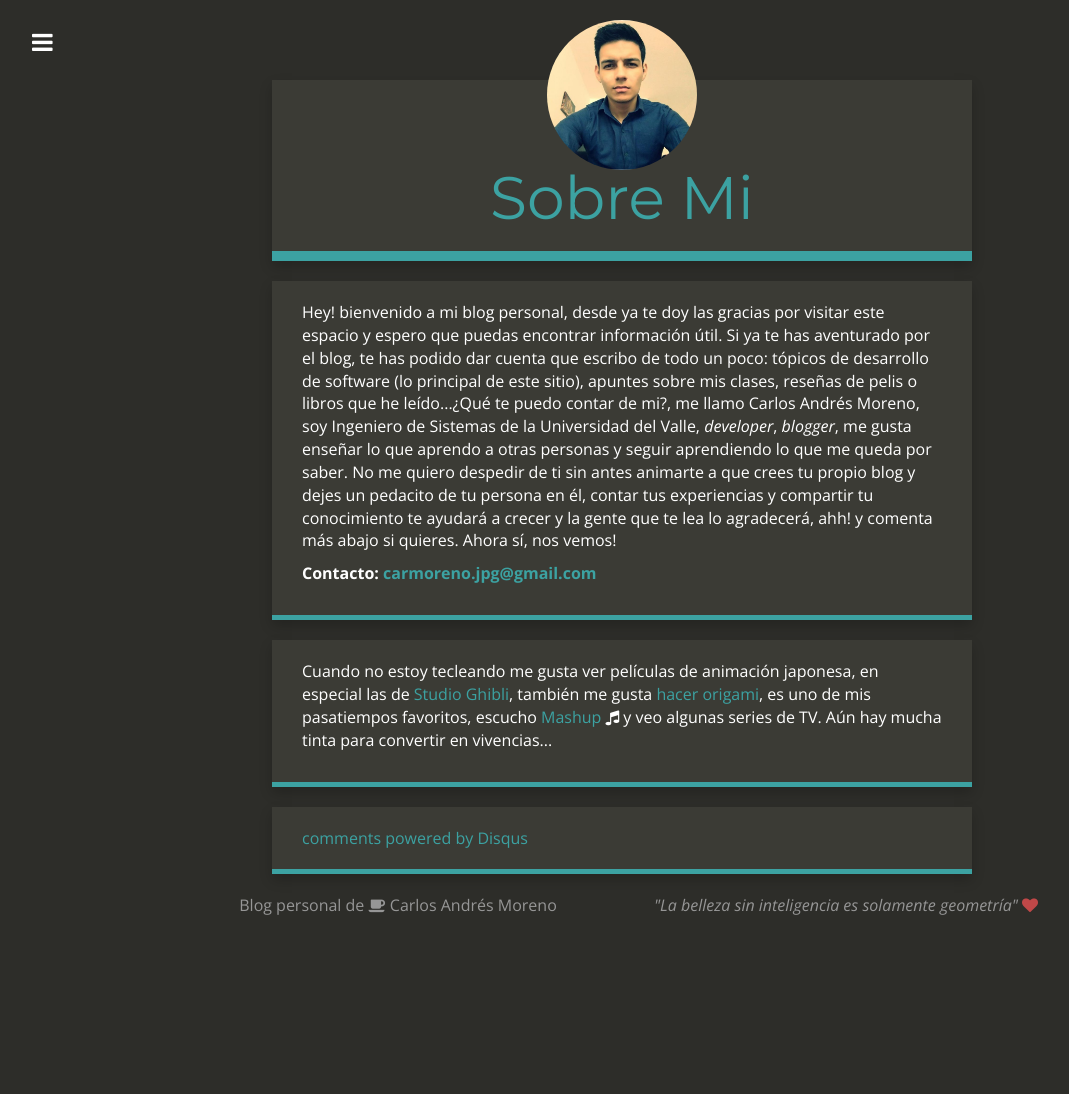
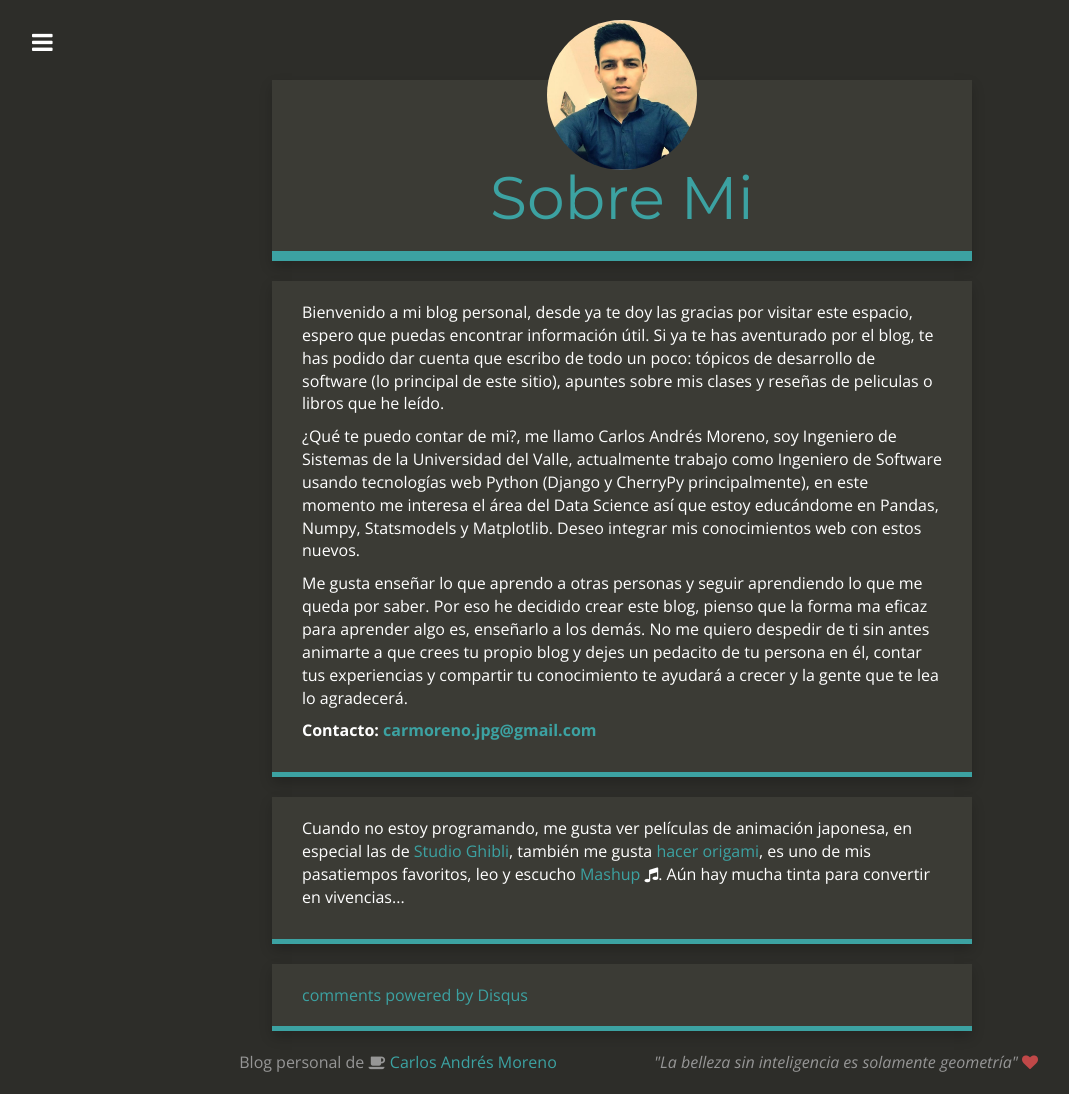
Before and after one commit to CarMoreno/carmoreno.github.io, a Jekyll site: the page about/index.html, which Jekyll copies as it is, in a window 1280 px wide. Shown: the whole page, without its empty margins (18-1087 px from the left). Built offline with Jekyll 4.4.1, drawn with Linux system fonts in a browser that asks for light colours; nearby versions of some CDN libraries; comment, search, counter and statistics services are not loaded; before the commit the page ends 937 px from its top, so only the background shows below that.

Commit message:
Cambios en about y en el footer de galaria y about

```diff
--- a/about/index.html
+++ b/about/index.html
@@ -82,12 +82,17 @@
           <h1 class="header author-header" itemprop="headline">Sobre Mi</h1>
         </div>
         <div class="col-md-12 main content-panel">
-        <p>Hey! bienvenido a mi blog personal, desde ya te doy las gracias por visitar este espacio y espero que puedas encontrar información útil. Si ya te has aventurado por el blog, te has podido dar cuenta que escribo de todo un poco: tópicos de desarrollo de software (lo principal de este sitio), apuntes sobre mis clases, reseñas de pelis o libros que he leído...¿Qué te puedo contar de mi?, me llamo Carlos Andrés Moreno, soy Ingeniero de Sistemas de la Universidad del Valle, <i>developer</i>, <i>blogger</i>, me gusta enseñar lo que aprendo a otras personas y seguir aprendiendo lo que me queda por saber. No me quiero despedir de ti sin antes animarte a que crees tu propio blog y dejes un pedacito de tu persona en él, contar tus experiencias y compartir tu conocimiento te ayudará a crecer y la gente que te lea lo agradecerá, ahh! y comenta más abajo si quieres. Ahora sí, nos vemos!
+        <p>Bienvenido a mi blog personal, desde ya te doy las gracias por visitar este espacio, espero que puedas encontrar información útil. Si ya te has aventurado por el blog, te has podido dar cuenta que escribo de todo un poco: tópicos de desarrollo de software (lo principal de este sitio), apuntes sobre mis clases y reseñas de peliculas o libros que he leído.
+
+        <p>¿Qué te puedo contar de mi?, me llamo Carlos Andrés Moreno, soy Ingeniero de Sistemas de la Universidad del Valle, actualmente trabajo como Ingeniero de Software usando tecnologías web Python (Django y CherryPy principalmente), en este momento me interesa el área del Data Science así que estoy educándome en Pandas, Numpy, Statsmodels y Matplotlib. Deseo integrar mis conocimientos web con estos nuevos.</p>
+
+        <p>Me gusta enseñar lo que aprendo a otras personas y seguir aprendiendo lo que me queda por saber. Por eso he decidido crear este blog, pienso que la forma ma eficaz para aprender algo es, enseñarlo a los demás. No me quiero despedir de ti sin antes animarte a que crees tu propio blog y dejes un pedacito de tu persona en él, contar tus experiencias y compartir tu conocimiento te ayudará a crecer y la gente que te lea lo agradecerá.</p>
+
         <p><strong>Contacto: <a href="mailto:carmoreno.jpg@gmail.com">carmoreno.jpg@gmail.com</a> </strong></p>
         </div>
 
         <div class="col-md-12 content-panel article">
-        <p>Cuando no estoy tecleando me gusta ver películas de animación japonesa, en especial las de <a href="https://es.wikipedia.org/wiki/Studio_Ghibli">Studio Ghibli</a>, también me gusta <a href="http://carmoreno.github.io/galeria">hacer origami</a>, es uno de mis pasatiempos favoritos, escucho <a href="https://www.youtube.com/watch?v=lTx3G6h2xyA">Mashup</a> <i class="fa fa-music"></i> y veo algunas series de TV. Aún hay mucha tinta para convertir en vivencias...</p>
+        <p>Cuando no estoy programando, me gusta ver películas de animación japonesa, en especial las de <a href="https://es.wikipedia.org/wiki/Studio_Ghibli">Studio Ghibli</a>, también me gusta <a href="http://carmoreno.github.io/galeria">hacer origami</a>, es uno de mis pasatiempos favoritos, leo y escucho <a href="https://www.youtube.com/watch?v=lTx3G6h2xyA">Mashup</a> <i class="fa fa-music"></i>. Aún hay mucha tinta para convertir en vivencias...</p>
         </div>
       </div>
 
@@ -105,7 +110,7 @@
 
     <div class="footer clearfix">
   <div class="col-md-6">
-    Blog personal de  <i class="fa fa-coffee"></i> Carlos Andrés Moreno</a>
+    Blog personal de  <i class="fa fa-coffee"></i> <a href="https://co.linkedin.com/in/carmoreno1" target="_blank">Carlos Andrés Moreno</a>
   </div>
   <div class="col-md-6">
     <i>"La belleza sin inteligencia es solamente geometría"</i> <i class="fa fa-heart"></i>
--- a/galeria/index.html
+++ b/galeria/index.html
@@ -206,7 +206,7 @@
 
     <div class="footer clearfix">
   <div class="col-md-6">
-    Blog personal de  <i class="fa fa-coffee"></i> Carlos Andrés Moreno</a>
+    Blog personal de  <i class="fa fa-coffee"></i> <a href="https://co.linkedin.com/in/carmoreno1" target="_blank">Carlos Andrés Moreno</a>
   </div>
   <div class="col-md-6">
     <i> "La belleza sin inteligencia es solamente geometría"</i> <i class="fa fa-heart"></i>
```
